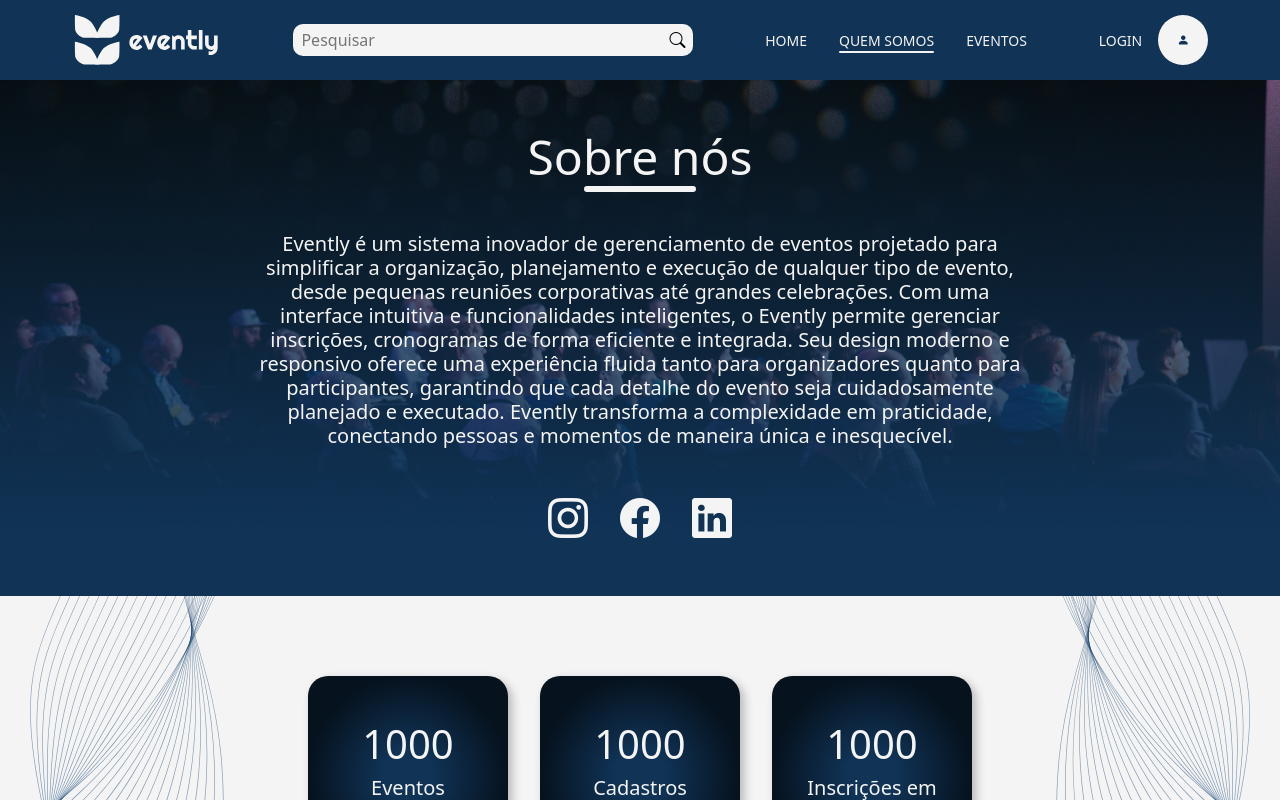
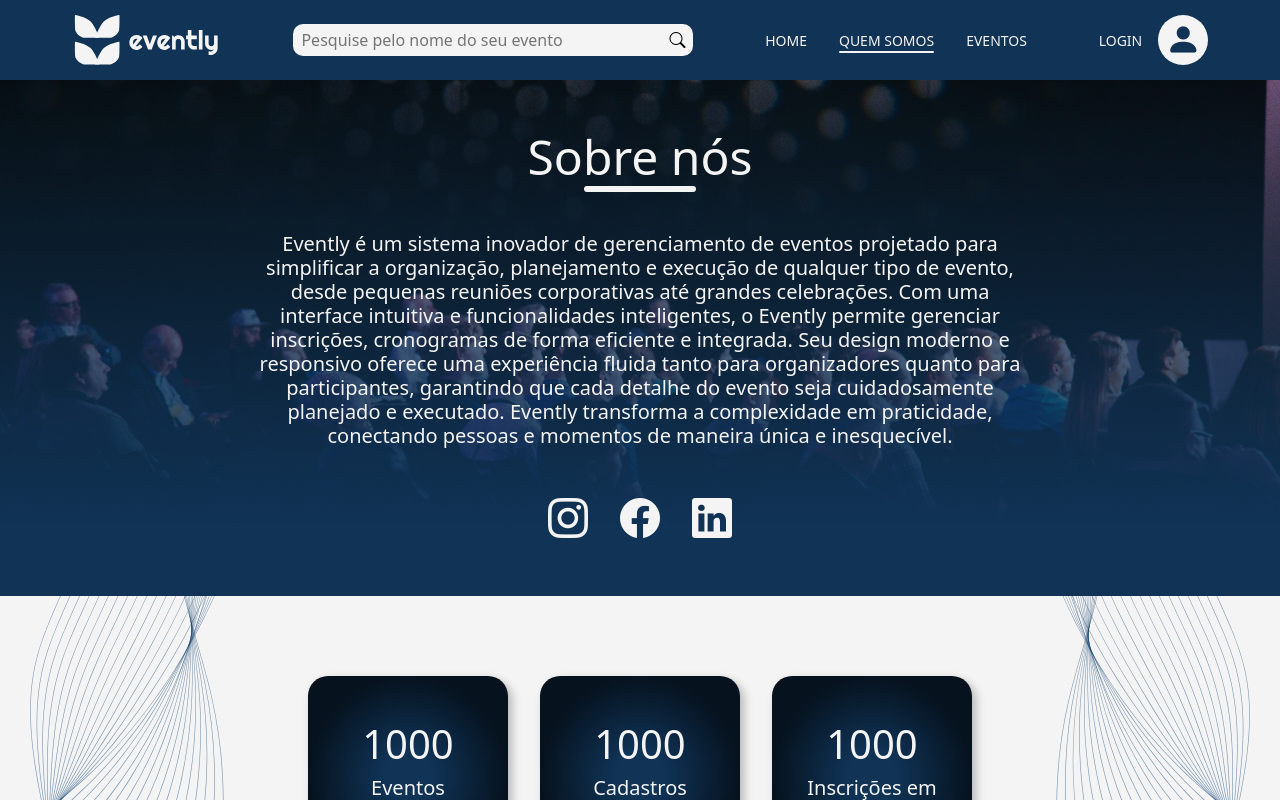
Before and after one commit to RayaniGomes/Evently, a Next.js app: page /quem-somos in a window 1280 px wide. Built offline with nearby package versions, Linux system fonts and the light colour scheme.

Commit message:
fix: funcionalidade do input de pesquisa e tamanho do icon do login

```diff
--- a/src/(components)/navbar/index.tsx
+++ b/src/(components)/navbar/index.tsx
@@ -4,8 +4,10 @@ import Link from "next/link";
 import { ButtonMenuHamburger, Form, Login, Menu, Nav, NavMobile } from "./styled";
 import Dropdown from 'react-bootstrap/Dropdown';
 import { useState } from "react";
+import { useEvento } from "@/stores/eventoStore";
 
 export default function Navbar() {
+    const { filtroNome } = useEvento();
     const [isMenuOpen, setIsMenuOpen] = useState(false);
 
     const toggleMenu = () => {
@@ -25,7 +27,11 @@ export default function Navbar() {
             </Link>
 
             <Form>
-                <input type="search" placeholder="Pesquisar" />
+                <input
+                    type="search"
+                    placeholder="Pesquise pelo nome do seu evento"
+                    onChange={(e) => filtroNome(e.target.value)}
+                />
                 <button type="submit">
                     <i className="bi bi-search"></i>
                 </button>
--- a/src/(components)/navbar/styled.ts
+++ b/src/(components)/navbar/styled.ts
@@ -141,7 +141,7 @@ export const Login = styled.div`
         border: none;
         border-radius: 50%;
         background-color: var(--branco);
-        font-size: 35px;
+        font-size: 35px !important;
         color: var(--azul-medio);
 
         &:hover {
@@ -171,7 +171,7 @@ export const Login = styled.div`
         .btn-primary {
             width: 35px;
             height: 35px;
-            font-size: 28px;
+            font-size: 25px !important;
         }
 
         .dropdown-menu a {
```
